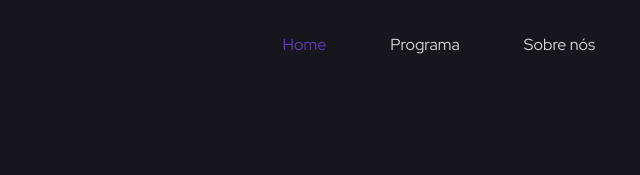
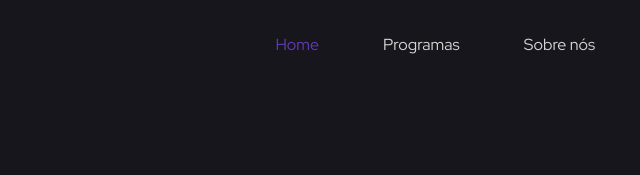
Before and after one commit to vitoriaGoncalves08/Energy, a plain HTML site: page index.html in a window 1280 px wide. Shown: the top 175 px of the page, 265-905 px from the left. Drawn offline with nearby package versions, Linux system fonts and the light colour scheme.

Commit message:
Update index.html

```diff
--- a/index.html
+++ b/index.html
@@ -31,7 +31,7 @@
                         <a href="#home" class="nav__link active-link">Home</a>
                     </li>
                     <li class="nav__item">
-                        <a href="#program" class="nav__link">Programa</a>
+                        <a href="#program" class="nav__link">Programas</a>
                     </li>
                     <li class="nav__item">
                         <a href="#choose" class="nav__link">Sobre nós</a>
```
